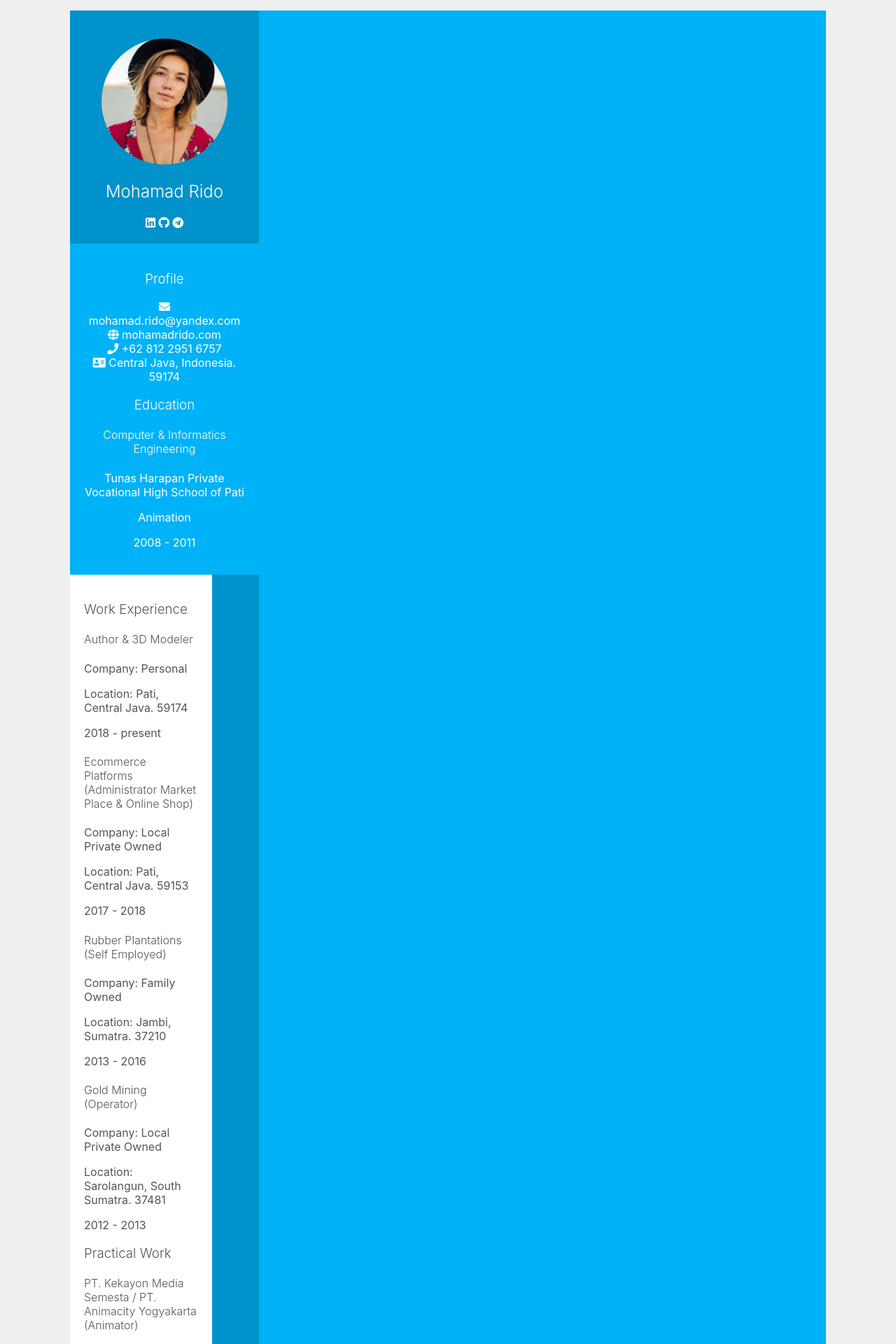
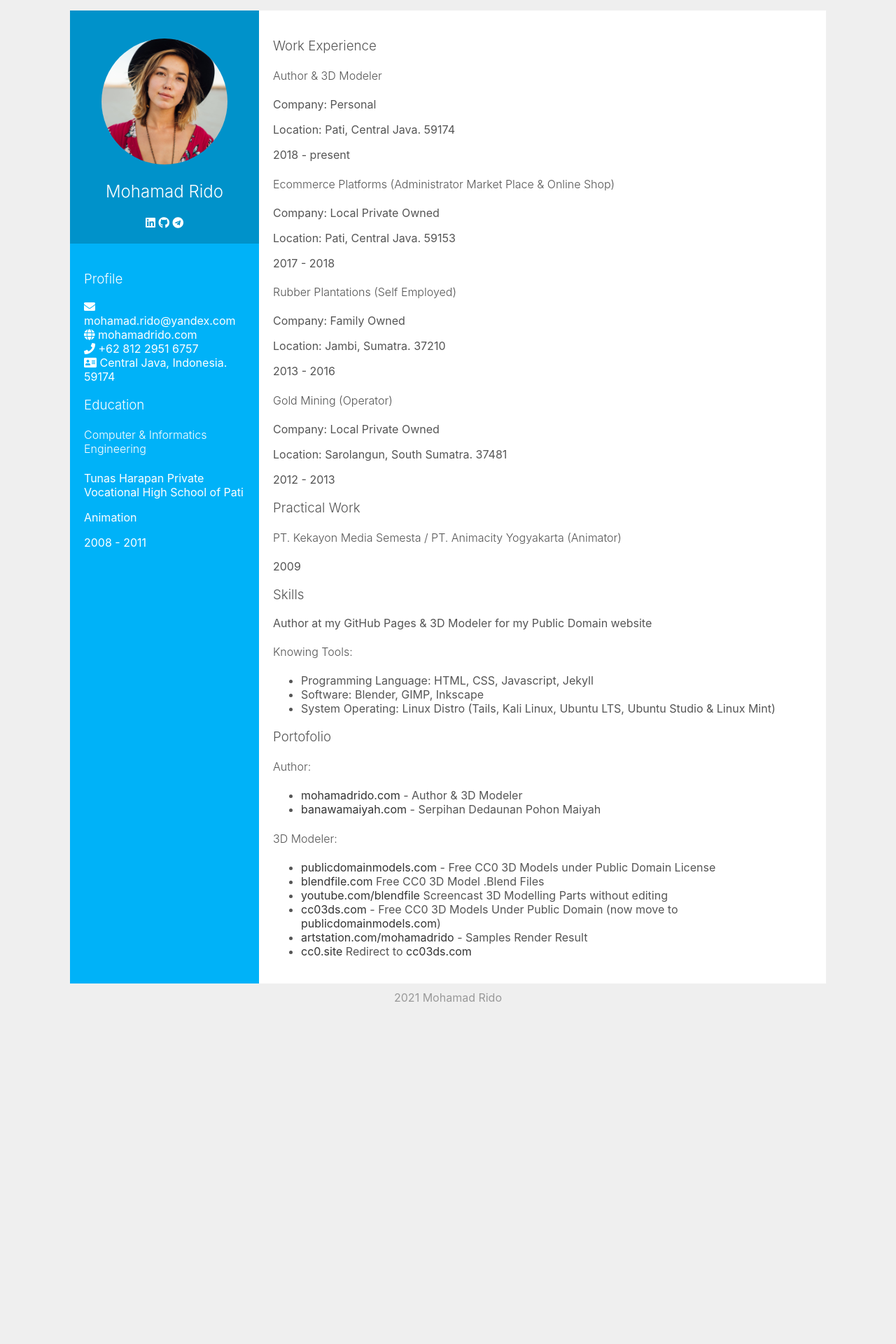
Before and after one commit to mohamadrido/about, a Jekyll site: the page built from index.html, in a window 1280 px wide. Shown: the top 1920 px of the page at 70% size. Built offline with Jekyll 4.4.1, drawn with Linux system fonts in a browser that asks for light colours; nearby versions of some CDN libraries; after the commit the page ends 1460 px from its top, so only the background shows below that.

Commit message:
Update index.html

```diff
--- a/index.html
+++ b/index.html
@@ -4,7 +4,6 @@ layout: default
 <div class="row">
 <div class="column">
   <div class="column1">
-<div style="text-align: center;">
 <br/>
 <br/>
 <div style="text-align: center;">
```
